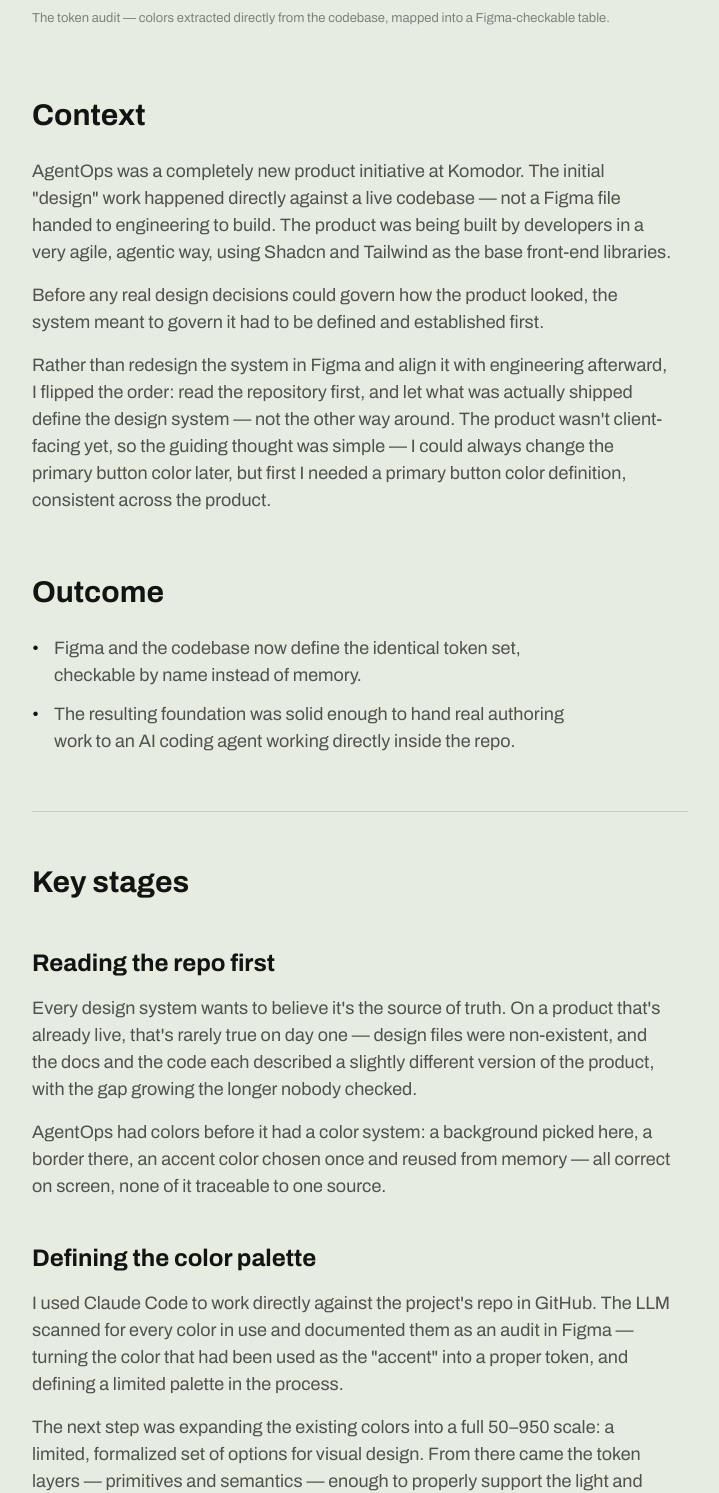
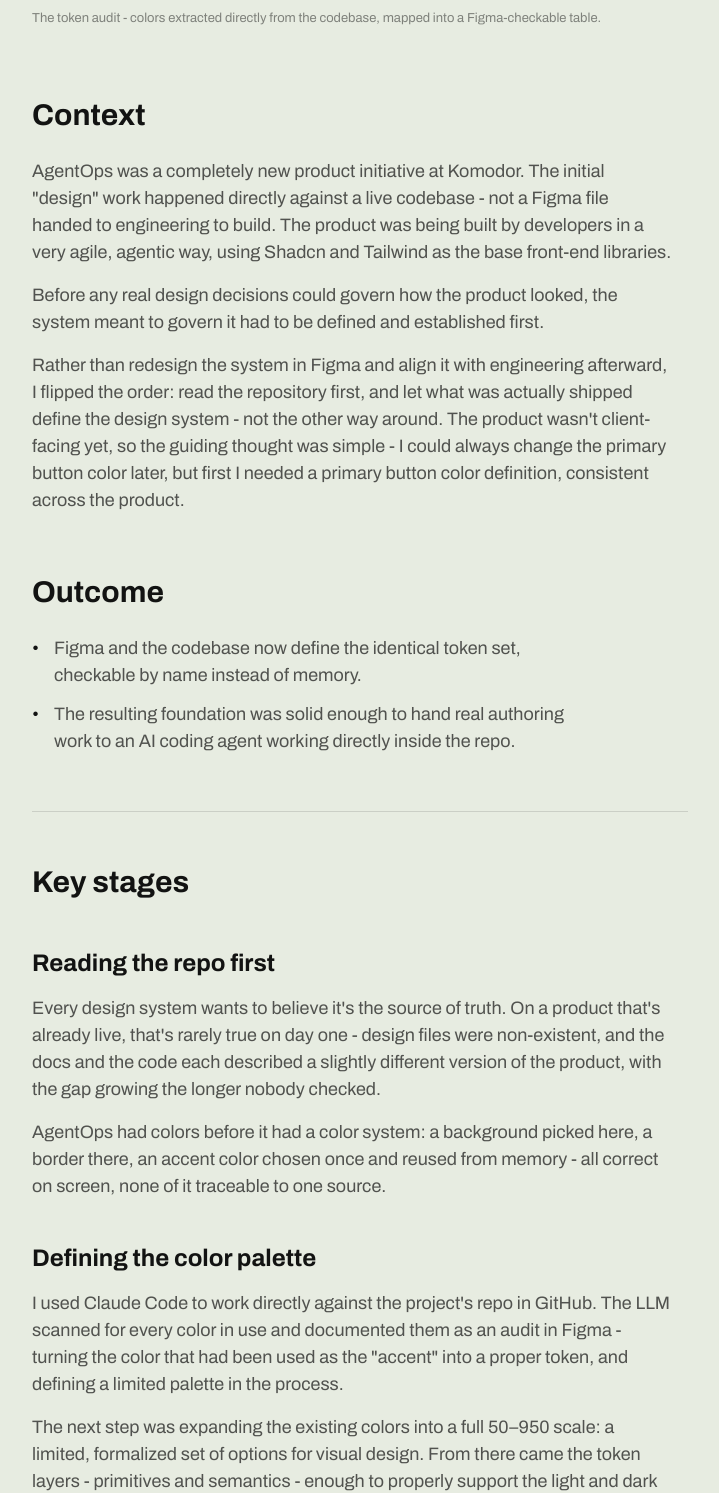
Before and after one commit to roiweinberg/portfolio-website, a plain HTML site: page case-studies/agentic-designops/index.html in a window 1280 px wide. Shown: the part 814-2307 px from the top of the page, without its empty margins (280-999 px from the left). Drawn offline with Linux system fonts and the light colour scheme.

Commit message:
Replace em dashes with regular dashes
Co-Authored-By: Claude Sonnet 5.5 <noreply@anthropic.com>
Claude-Session: https://claude.ai/code/session_01Kso6swMpKL8QX84RtzaLWw

```diff
--- a/case-studies/agentic-designops/index.html
+++ b/case-studies/agentic-designops/index.html
@@ -1,4 +1,4 @@
-<title>Agentic DesignOps — Roi Weinberg</title>
+<title>Agentic DesignOps - Roi Weinberg</title>
 <style>
   @font-face {
     font-family: 'Archivo';
@@ -127,19 +127,19 @@
   <h1 class="title">Agentic DesignOps</h1>
 
   <p class="tldr">
-    I laid the foundation for a <b>new design system</b> by using <b>Claude Code</b> to work directly against the repo in GitHub — building and defining a common design language so that the developers building the product (and the LLMs) could generate a coherent, unified product.
+    I laid the foundation for a <b>new design system</b> by using <b>Claude Code</b> to work directly against the repo in GitHub - building and defining a common design language so that the developers building the product (and the LLMs) could generate a coherent, unified product.
   </p>
 
   <figure>
     <img src="images/hero-tokens.png" alt="Color primitive scales and a semantic token table, audited directly from the repo and rebuilt in Figma">
-    <figcaption>The token audit — colors extracted directly from the codebase, mapped into a Figma-checkable table.</figcaption>
+    <figcaption>The token audit - colors extracted directly from the codebase, mapped into a Figma-checkable table.</figcaption>
   </figure>
 
   <section>
     <h2 class="section">Context</h2>
-    <p>AgentOps was a completely new product initiative at Komodor. The initial "design" work happened directly against a live codebase — not a Figma file handed to engineering to build. The product was being built by developers in a very agile, agentic way, using Shadcn and Tailwind as the base front-end libraries.</p>
+    <p>AgentOps was a completely new product initiative at Komodor. The initial "design" work happened directly against a live codebase - not a Figma file handed to engineering to build. The product was being built by developers in a very agile, agentic way, using Shadcn and Tailwind as the base front-end libraries.</p>
     <p>Before any real design decisions could govern how the product looked, the system meant to govern it had to be defined and established first.</p>
-    <p>Rather than redesign the system in Figma and align it with engineering afterward, I flipped the order: read the repository first, and let what was actually shipped define the design system — not the other way around. The product wasn't client-facing yet, so the guiding thought was simple — I could always change the primary button color later, but first I needed a primary button color definition, consistent across the product.</p>
+    <p>Rather than redesign the system in Figma and align it with engineering afterward, I flipped the order: read the repository first, and let what was actually shipped define the design system - not the other way around. The product wasn't client-facing yet, so the guiding thought was simple - I could always change the primary button color later, but first I needed a primary button color definition, consistent across the product.</p>
   </section>
 
   <section>
@@ -156,12 +156,12 @@
     <h2 class="section">Key stages</h2>
 
     <h3 class="stage">Reading the repo first</h3>
-    <p>Every design system wants to believe it's the source of truth. On a product that's already live, that's rarely true on day one — design files were non-existent, and the docs and the code each described a slightly different version of the product, with the gap growing the longer nobody checked.</p>
-    <p>AgentOps had colors before it had a color system: a background picked here, a border there, an accent color chosen once and reused from memory — all correct on screen, none of it traceable to one source.</p>
+    <p>Every design system wants to believe it's the source of truth. On a product that's already live, that's rarely true on day one - design files were non-existent, and the docs and the code each described a slightly different version of the product, with the gap growing the longer nobody checked.</p>
+    <p>AgentOps had colors before it had a color system: a background picked here, a border there, an accent color chosen once and reused from memory - all correct on screen, none of it traceable to one source.</p>
 
     <h3 class="stage">Defining the color palette</h3>
-    <p>I used Claude Code to work directly against the project's repo in GitHub. The LLM scanned for every color in use and documented them as an audit in Figma — turning the color that had been used as the "accent" into a proper token, and defining a limited palette in the process.</p>
-    <p>The next step was expanding the existing colors into a full 50–950 scale: a limited, formalized set of options for visual design. From there came the token layers — primitives and semantics — enough to properly support the light and dark themes already in use.</p>
+    <p>I used Claude Code to work directly against the project's repo in GitHub. The LLM scanned for every color in use and documented them as an audit in Figma - turning the color that had been used as the "accent" into a proper token, and defining a limited palette in the process.</p>
+    <p>The next step was expanding the existing colors into a full 50–950 scale: a limited, formalized set of options for visual design. From there came the token layers - primitives and semantics - enough to properly support the light and dark themes already in use.</p>
 
     <figure>
       <img src="images/token-flow.png" alt="Diagram showing a hex value becoming a primitive scale value, then a semantic token">
@@ -169,7 +169,7 @@
     </figure>
 
     <h3 class="stage">Testing the new color system</h3>
-    <p>Once I was happy with the shape of the palette and the basic tokens, I tested it by defining the basic button component. The existing button had a representation in an internal, storybook-like library, and examining it closely surfaced a gap: hover states were opacity-based — fine for rapid prototyping, but not for a long-term consistent system, since you can't have the hover color shift on every surface.</p>
+    <p>Once I was happy with the shape of the palette and the basic tokens, I tested it by defining the basic button component. The existing button had a representation in an internal, storybook-like library, and examining it closely surfaced a gap: hover states were opacity-based - fine for rapid prototyping, but not for a long-term consistent system, since you can't have the hover color shift on every surface.</p>
     <p>The color palette proved sufficient to define every state the basic button needed.</p>
 
     <figure>
@@ -178,13 +178,13 @@
     </figure>
 
     <h3 class="stage">From reference to enforcement</h3>
-    <p>Once the token layer could be trusted against the repo, the harder problem was keeping new design work grounded in that reality as the product kept shipping — especially once an AI coding agent started working directly inside the codebase, with full visibility into everything living there.</p>
-    <p>I wrote specific skills to tell the AI agents (the developers) what they were and weren't allowed to do — an ongoing, evolving effort, but one where clearly documenting each decision matters. What designers usually take for granted has to be made explicit in the age of AI — it keeps the LLM from making assumptions, and helps keep the product unified.</p>
+    <p>Once the token layer could be trusted against the repo, the harder problem was keeping new design work grounded in that reality as the product kept shipping - especially once an AI coding agent started working directly inside the codebase, with full visibility into everything living there.</p>
+    <p>I wrote specific skills to tell the AI agents (the developers) what they were and weren't allowed to do - an ongoing, evolving effort, but one where clearly documenting each decision matters. What designers usually take for granted has to be made explicit in the age of AI - it keeps the LLM from making assumptions, and helps keep the product unified.</p>
   </section>
 
   <section>
     <h2 class="section">Learnings &amp; next steps</h2>
-    <p>Using Claude Code to work directly against a live repo was a genuinely fun way to work. Learning how to ask for exactly what I needed — and making sure the agent wasn't overstepping its bounds or losing context — was its own skill.</p>
+    <p>Using Claude Code to work directly against a live repo was a genuinely fun way to work. Learning how to ask for exactly what I needed - and making sure the agent wasn't overstepping its bounds or losing context - was its own skill.</p>
     <p>The base work of a design system's logic can be accelerated immensely with LLMs, but defining the actual design patterns for a specific product is still not easy: a lot of what feels obvious to a designer is rarely clear to an agent trying to build a UI on its own.</p>
   </section>
 
```
Also changed, not shown: case-studies/auto-remediation/index.html (+1 -1 lines), case-studies/klaudia/index.html (+1 -1 lines), case-studies/plan-tool/index.html (+1 -1 lines), case-studies/reliability/index.html (+1 -1 lines), case-studies/service-overview/index.html (+1 -1 lines), index.html (+1 -1 lines).
